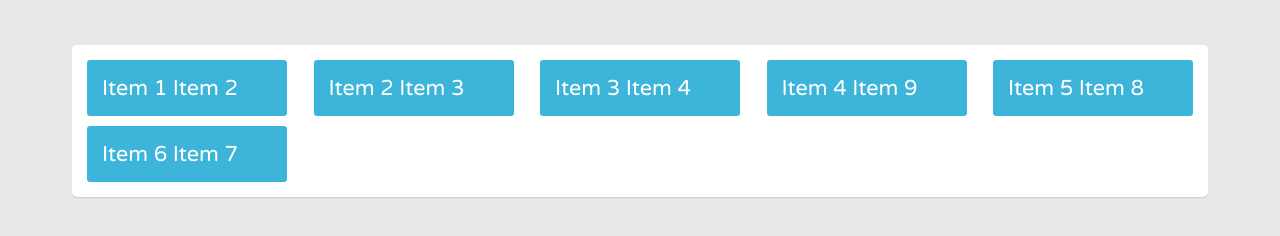
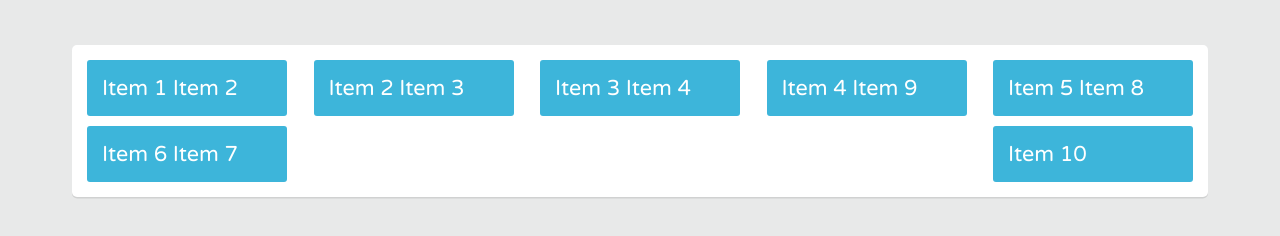
Before and after one commit to Oyunaa/flexbox, a plain HTML site: page index.html in a window 1280 px wide. Drawn offline with Linux system fonts and the light colour scheme.

Commit message:
update content again 6

```diff
--- a/index.html
+++ b/index.html
@@ -16,6 +16,7 @@
     <div class="item">Item 4 Item 9</div>
     <div class="item">Item 5 Item 8</div>
     <div class="item">Item 6 Item 7 </div>
+    <div class="item">Item 10</div>
   </div>
 </body>
 
```
